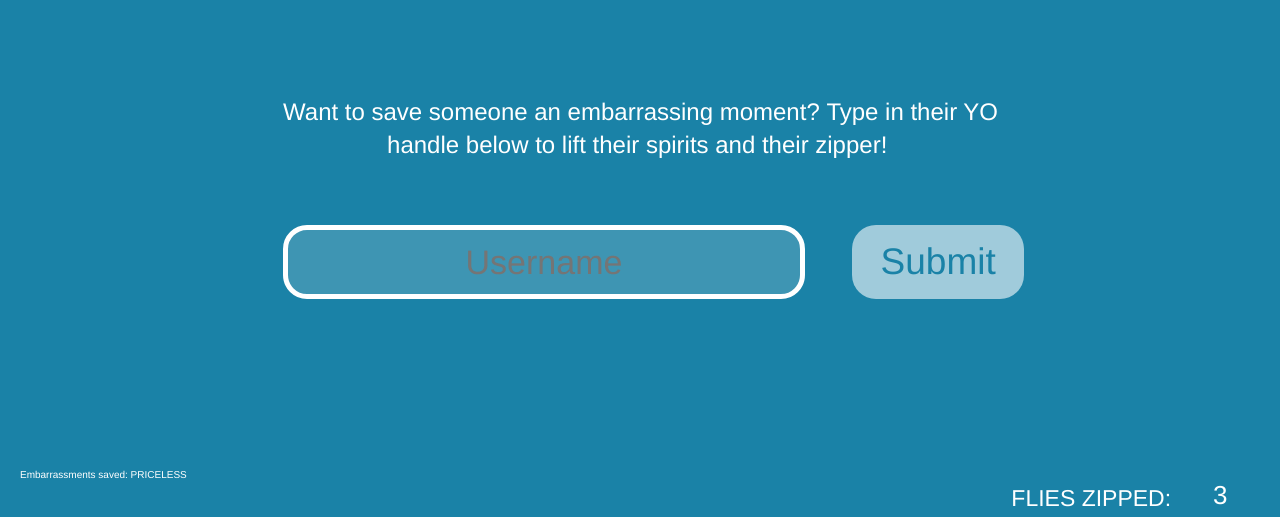
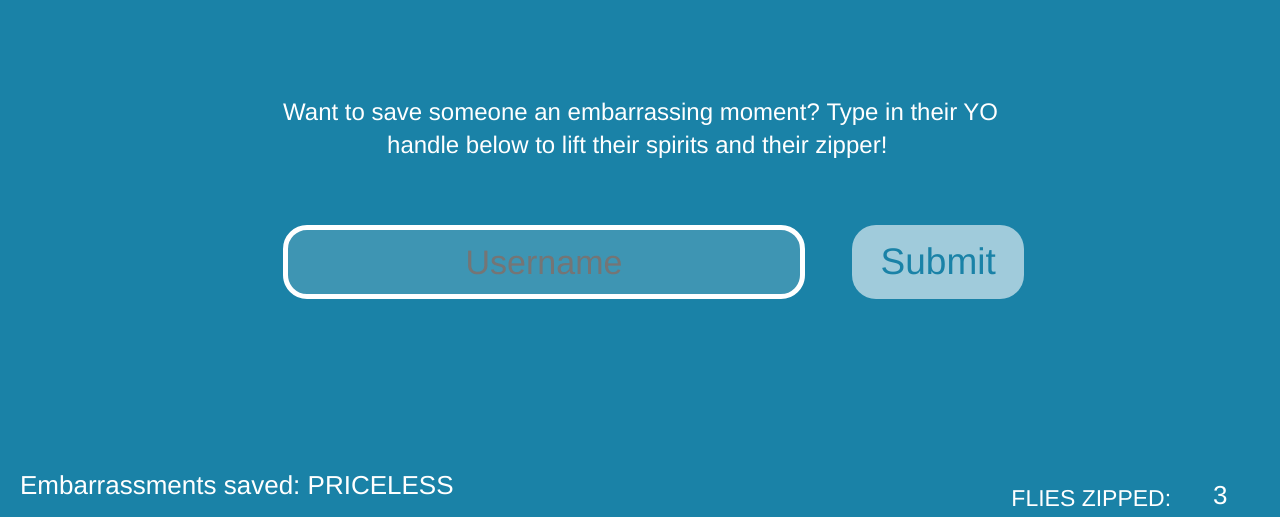
Before and after one commit to stefaniea/YO, a website: page Yoflyisdown/index.html in a window 1280 px wide. Shown: the part 283-800 px from the top of the page. Drawn offline with Linux system fonts and the light colour scheme.

Commit message:
changed style2

```diff
--- a/Yoflyisdown/index.html
+++ b/Yoflyisdown/index.html
@@ -65,7 +65,7 @@
   left: 0;
   width: 70.3997395833%;
   padding-left: 20px;
-  font-size: 10px;
+  font-size: 26px;
   font-weight: 400;
   line-height: 1.38;
   color: rgb(255, 255, 255);
```
